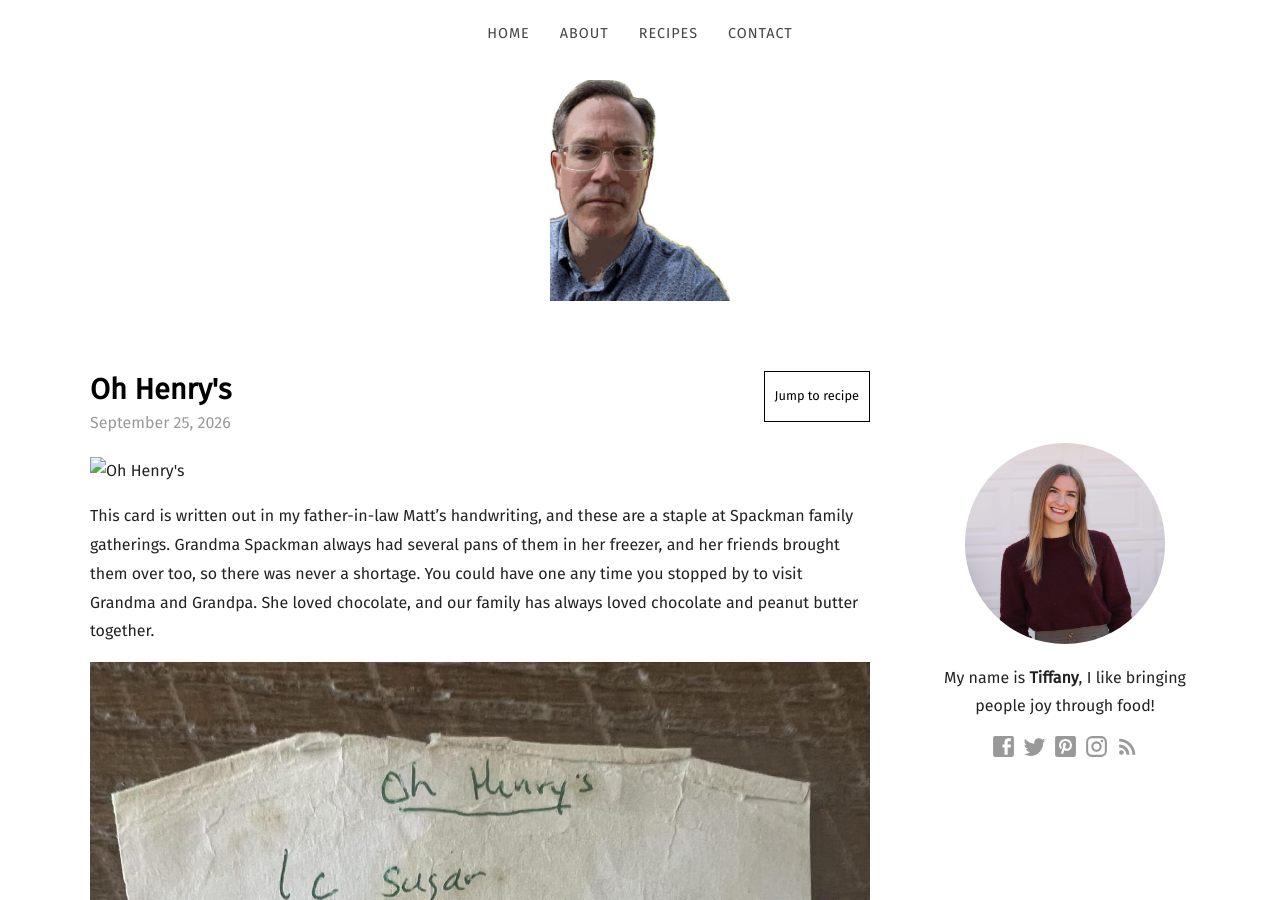
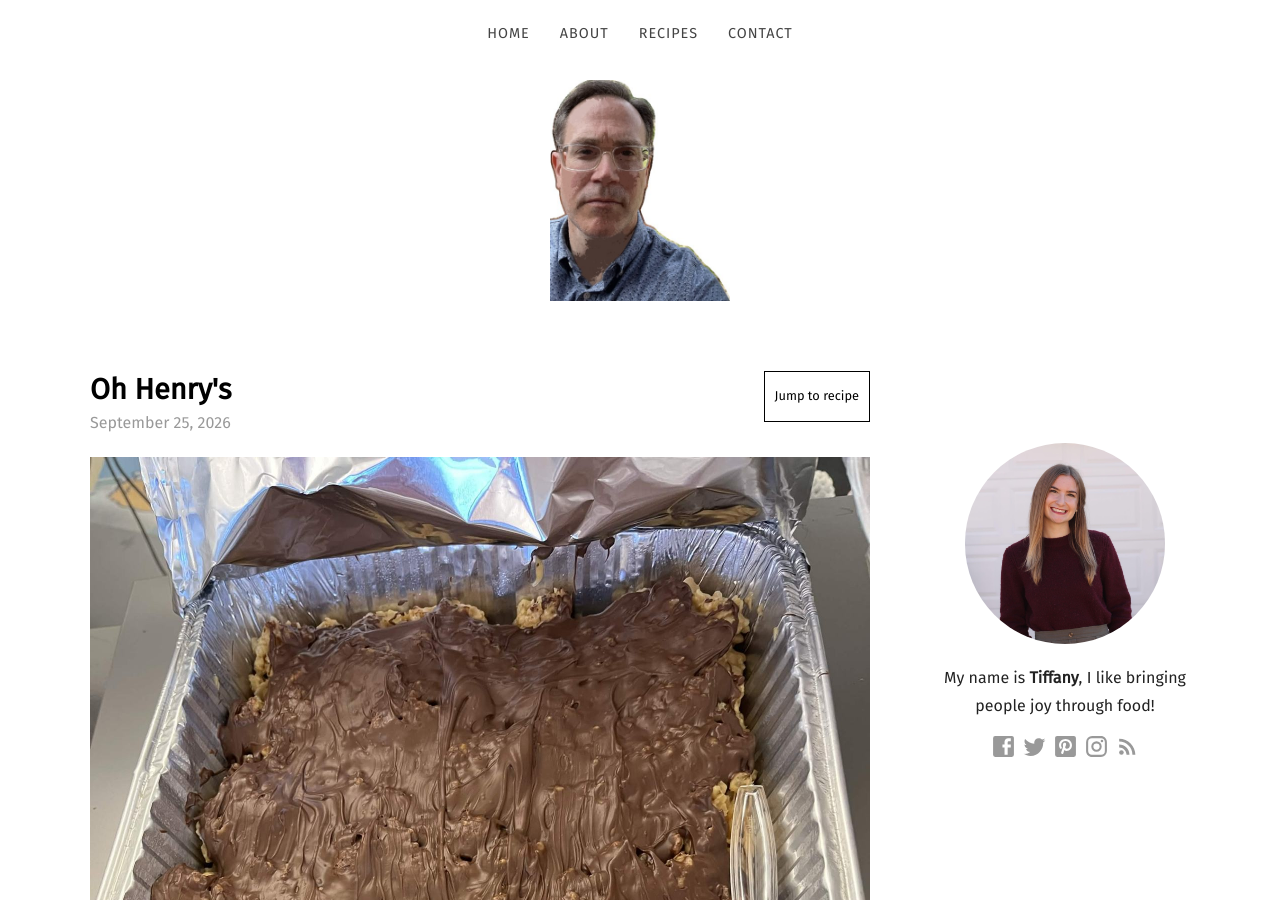
Before and after one commit to tiffanyspackman/tiffanyspackman.github.io, a Jekyll site: the page built from _posts/2026-09-25-oh-henrys.md, in a window 1280 px wide and 900 px high. Built offline with Jekyll 4.4.1, drawn with Linux system fonts in a browser that asks for light colours; nearby versions of some CDN libraries; some web fonts are replaced.

Commit message:
Add the featured image to Oh Henry's

```diff
--- a/_posts/2026-09-25-oh-henrys.md
+++ b/_posts/2026-09-25-oh-henrys.md
@@ -3,7 +3,7 @@ date: 2026-09-25
 title: Oh Henry's
 categories:
   - Desserts
-featured_image:
+featured_image: /images/oh-henrys/bars.jpg
 recipe:
   servings:
   prep:
```
Also changed, not shown: images/oh-henrys/bars.jpg (added).
